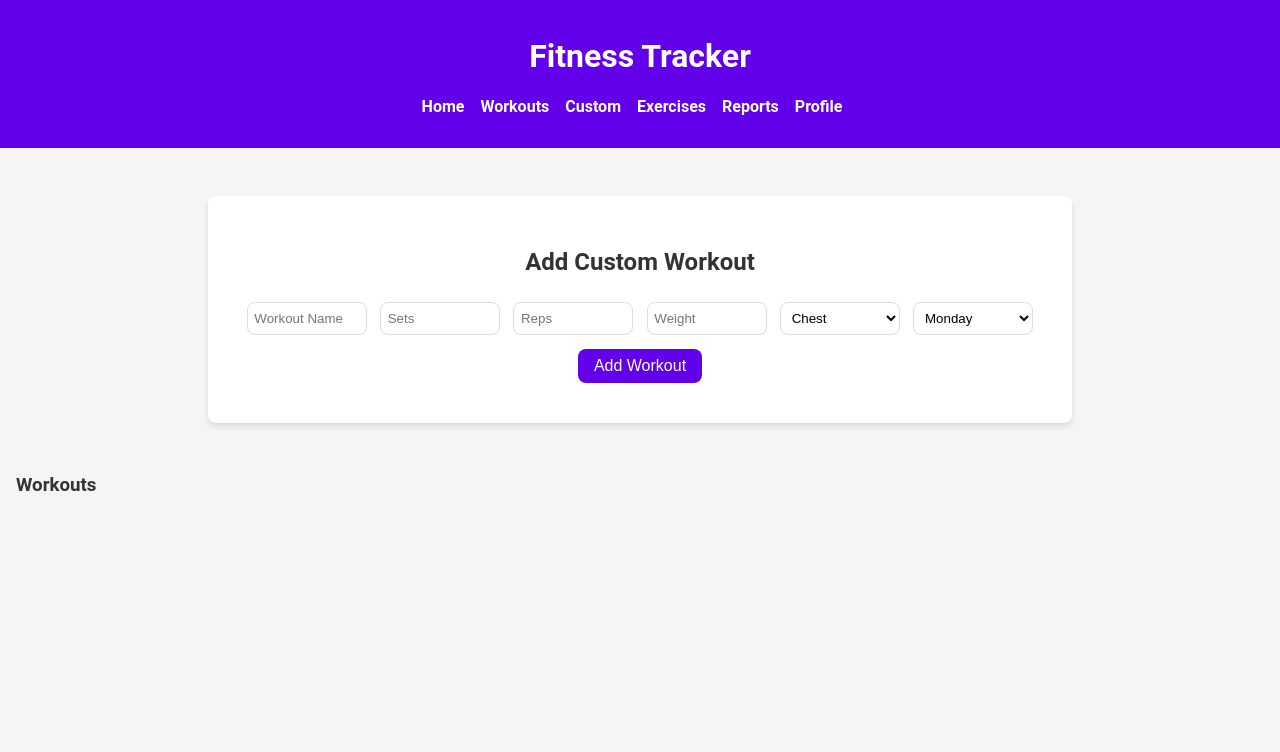
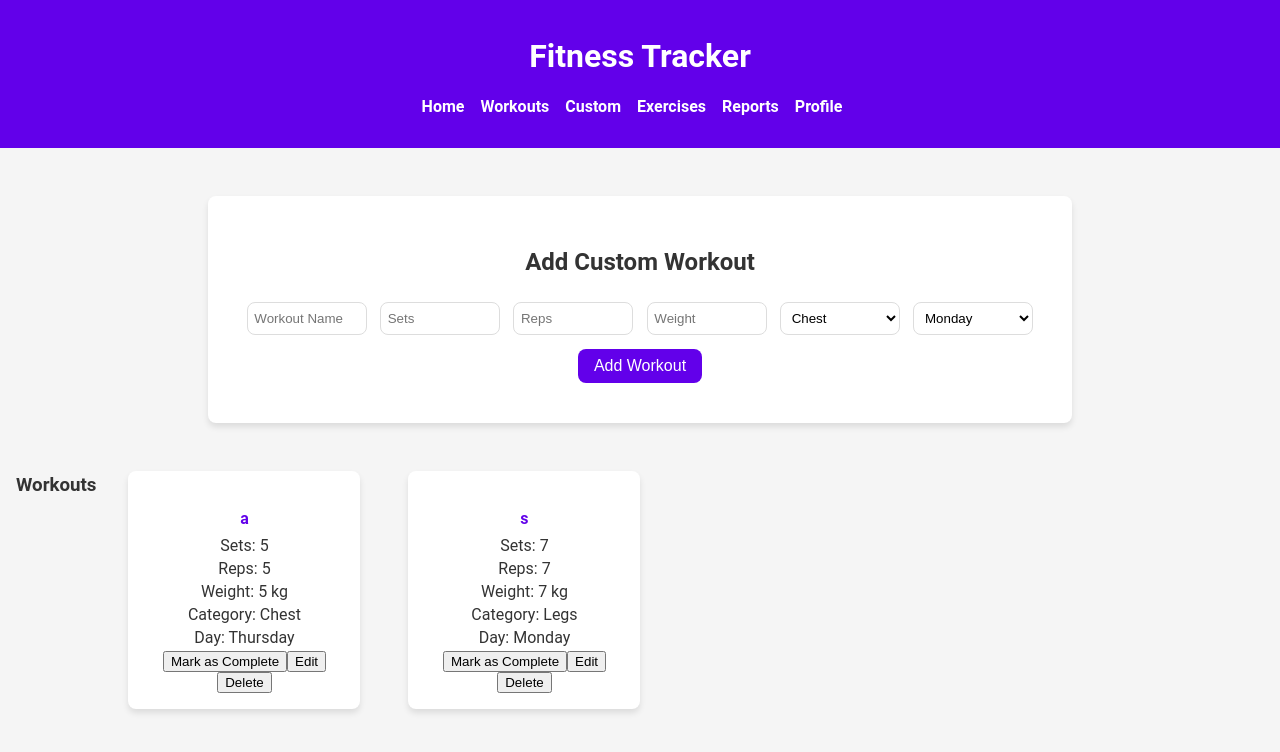
Before and after one commit to Caleb-Kiune/Fitness-Tracker, a React (Create React App) app: page /add-workout in a window 1280 px wide. Shown: the top 752 px of the page. Built offline with nearby package versions, Linux system fonts and the light colour scheme; data requests are answered from the project's data file.

Commit message:
Adds updates

```diff
--- a/db.json
+++ b/db.json
@@ -1,23 +1,23 @@
 {
   "workouts": [
     {
-      "id": "1",
-      "name": "Bench Press",
-      "sets": "4",
-      "reps": "10",
-      "weight": "50",
+      "id": 1731523316745,
+      "name": "a",
+      "sets": "5",
+      "reps": "5",
+      "weight": "5",
       "category": "Chest",
-      "day": "Monday",
+      "day": "Thursday",
       "completed": false
     },
     {
-      "id": "2",
-      "name": "Squat",
-      "sets": "4",
-      "reps": "12",
-      "weight": "80",
+      "id": 1731523326342,
+      "name": "s",
+      "sets": "7",
+      "reps": "7",
+      "weight": "7",
       "category": "Legs",
-      "day": "Tuesday",
+      "day": "Monday",
       "completed": false
     }
   ]
--- a/src/Components/CustomWorkouts.js
+++ b/src/Components/CustomWorkouts.js
@@ -1,7 +1,7 @@
-import React, { useState } from 'react';
-import '../App.css';  // Ensure your CSS includes styles for the cards
+import React, { useState, useEffect } from 'react';
+import '../App.css';
 
-function CustomWorkouts({ addWorkout }) {
+function CustomWorkouts() {
   const [workout, setWorkout] = useState({
     name: '',
     sets: '',
@@ -13,6 +13,14 @@ function CustomWorkouts({ addWorkout }) {
   const [workoutList, setWorkoutList] = useState([]);
   const [isEditing, setIsEditing] = useState(false);
   const [editingIndex, setEditingIndex] = useState(null);
+
+  // Fetch initial workout data
+  useEffect(() => {
+    fetch('http://localhost:3001/workouts')
+      .then(response => response.json())
+      .then(data => setWorkoutList(data))
+      .catch(error => console.error('Error fetching data:', error));
+  }, []);
 
   const handleChange = (e) => {
     setWorkout({
@@ -32,20 +40,37 @@ function CustomWorkouts({ addWorkout }) {
 
     let updatedList;
     if (isEditing) {
+      const updatedWorkout = { ...workout, id: workoutList[editingIndex].id };
       updatedList = workoutList.map((item, index) =>
-        index === editingIndex ? { ...workout } : item
+        index === editingIndex ? updatedWorkout : item
       );
-      setIsEditing(false);
+
+      fetch(`http://localhost:3001/workouts/${updatedWorkout.id}`, {
+        method: 'PUT',
+        headers: {
+          'Content-Type': 'application/json',
+        },
+        body: JSON.stringify(updatedWorkout),
+      })
+        .then(() => setIsEditing(false))
+        .catch(error => console.error('Error updating data:', error));
+
       setEditingIndex(null);
     } else {
-      const newWorkout = { ...workout, completed: false };
-      addWorkout(newWorkout);
+      const newWorkout = { ...workout, completed: false, id: Date.now() };
       updatedList = [...workoutList, newWorkout];
+
+      fetch('http://localhost:3001/workouts', {
+        method: 'POST',
+        headers: {
+          'Content-Type': 'application/json',
+        },
+        body: JSON.stringify(newWorkout),
+      })
+        .catch(error => console.error('Error adding data:', error));
     }
 
     setWorkoutList(updatedList);
-    localStorage.setItem('workoutList', JSON.stringify(updatedList)); // Save to local storage
-
     setWorkout({ name: '', sets: '', reps: '', weight: '', category: 'Chest', day: 'Monday' });
   };
 
@@ -56,17 +81,32 @@ function CustomWorkouts({ addWorkout }) {
   };
 
   const handleDelete = (index) => {
+    const workoutToDelete = workoutList[index];
     const updatedList = workoutList.filter((_, i) => i !== index);
-    setWorkoutList(updatedList);
-    localStorage.setItem('workoutList', JSON.stringify(updatedList)); // Save to local storage
+
+    fetch(`http://localhost:3001/workouts/${workoutToDelete.id}`, {
+      method: 'DELETE',
+    })
+      .then(() => setWorkoutList(updatedList))
+      .catch(error => console.error('Error deleting data:', error));
   };
 
   const toggleComplete = (index) => {
+    const updatedWorkout = { ...workoutList[index], completed: !workoutList[index].completed };
     const updatedList = workoutList.map((workout, i) =>
-      i === index ? { ...workout, completed: !workout.completed } : workout
+      i === index ? updatedWorkout : workout
     );
+
+    fetch(`http://localhost:3001/workouts/${updatedWorkout.id}`, {
+      method: 'PUT',
+      headers: {
+        'Content-Type': 'application/json',
+      },
+      body: JSON.stringify(updatedWorkout),
+    })
+      .catch(error => console.error('Error updating data:', error));
+
     setWorkoutList(updatedList);
-    localStorage.setItem('workoutList', JSON.stringify(updatedList)); // Save to local storage
   };
 
   return (
```
Also changed, not shown: package.json (+4 -5 lines), 1 other file (tests, documents, lock files or other folders).
